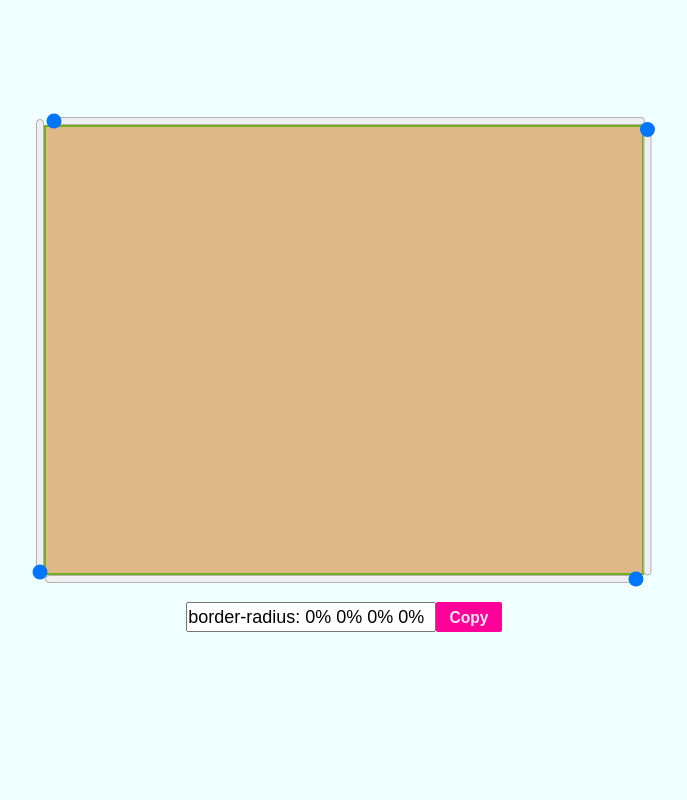
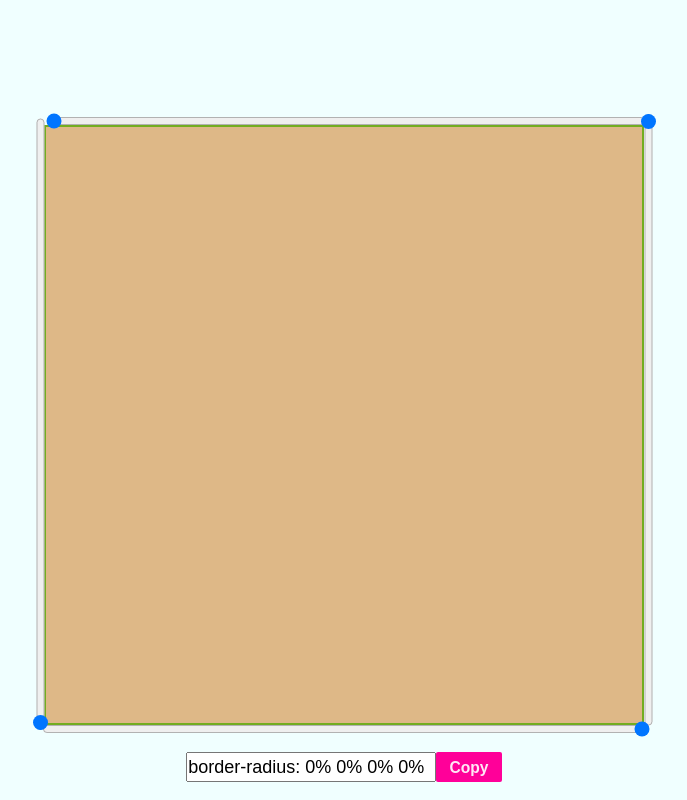
Before and after one commit to nil-oliver/Editor-de-border-radius, a plain HTML site: page index.html in a window 1280 px wide. Shown: the whole page, without its empty margins (296-983 px from the left). Drawn offline with Linux system fonts and the light colour scheme.

Commit message:
deixei o editor quadrado

```diff
--- a/css/quadrado/quadrado.css
+++ b/css/quadrado/quadrado.css
@@ -2,7 +2,7 @@
     border: 2px solid #73AD21;
     border-top-left-radius: 0px 0px;
     width: 600px;
-    height: 450px;
+    height: 600px;
     margin: 0 auto;
     margin-top: 125px;
     position: relative;
@@ -16,26 +16,26 @@
 }
 #bottom{
   position: absolute;
-  top: 444px;
-  left: -2px;
-  width: 600px;
+  top: 594px;
+  left: -4px;
+  width: 608px;
   transform: rotate(180deg);
 }
 
 #left{
   position: absolute;
   transform: rotate(-90deg);
-  top: 214px;
-  left: -237px;
-  width: 462px;
+  top: 289px;
+  left: -312px;
+  width: 613px
 }
 
 #right{
   position: absolute;
   transform: rotate(90deg);
-  top: 214px;
-  left: 374px;
-  width: 455px;
+  top: 285px;
+  left: 296px;
+  width: 613px;
 }
 
 .conteiner{
```
